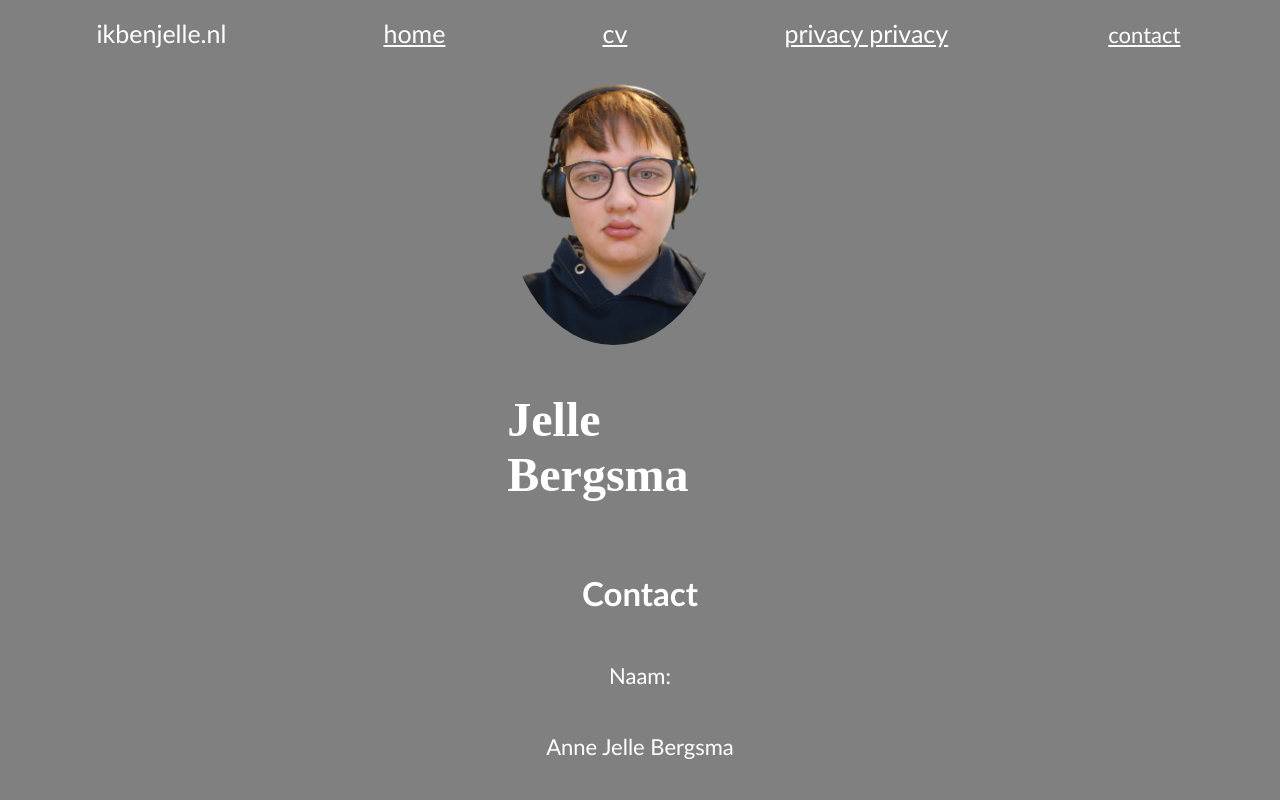
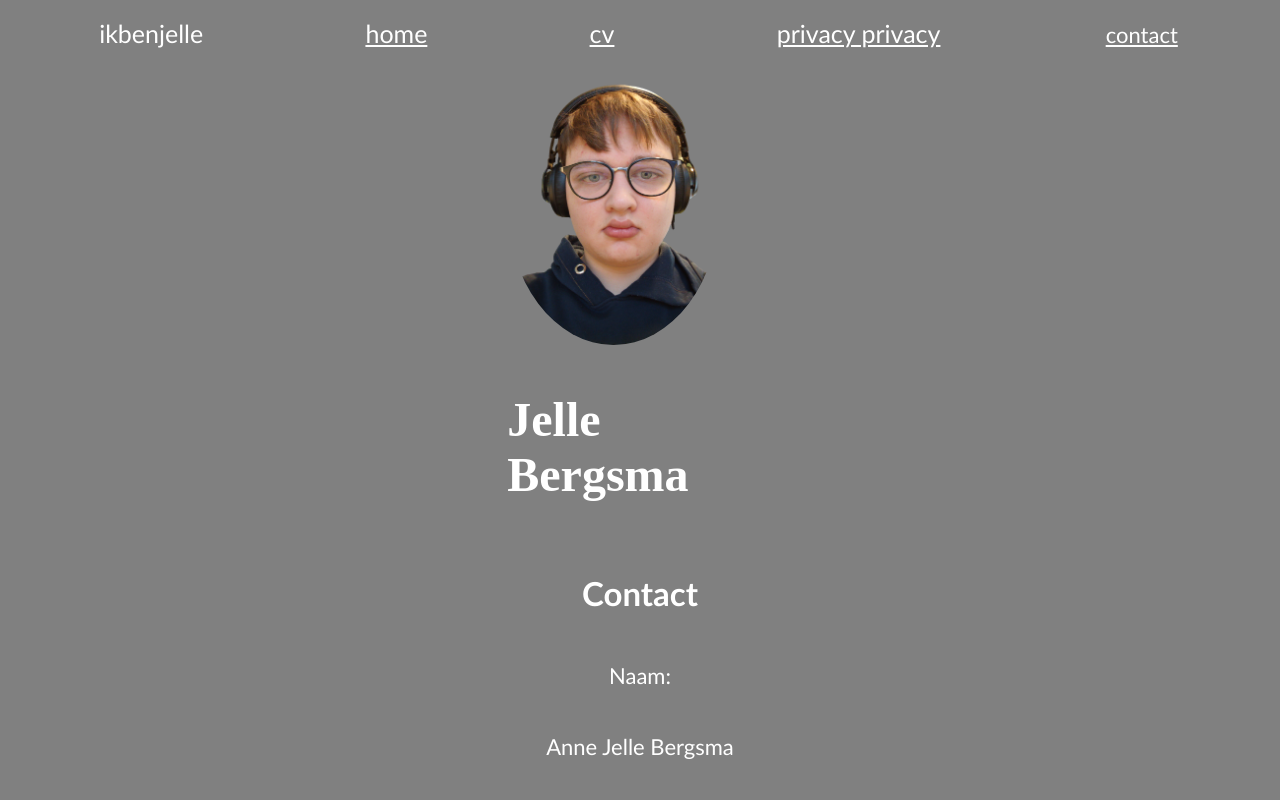
Before and after one commit to AJB20/Webpagina, a plain HTML site: page cv.html in a window 1280 px wide. Shown: the top 800 px of the page. Drawn offline with Linux system fonts and the light colour scheme; a script that the page names is missing.

Commit message:
"logo" aangepast
.nl gewist omdat dit minder goed stond

```diff
--- a/cv.html
+++ b/cv.html
@@ -10,7 +10,7 @@
 <body>
     <nav>
         <div class="menu">
-        ikbenjelle.nl
+        ikbenjelle
             <a href="" class="home">home</a>
             <a href="" class="cv">cv</a>
             <a href="" class="privacypolicy">privacy privacy </a>
```
